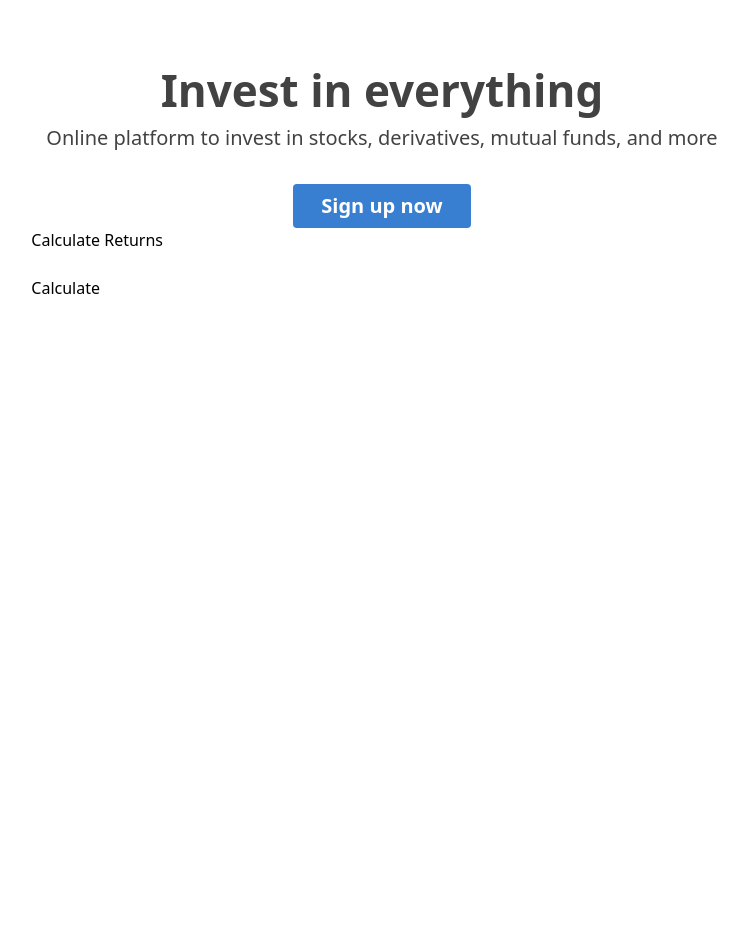
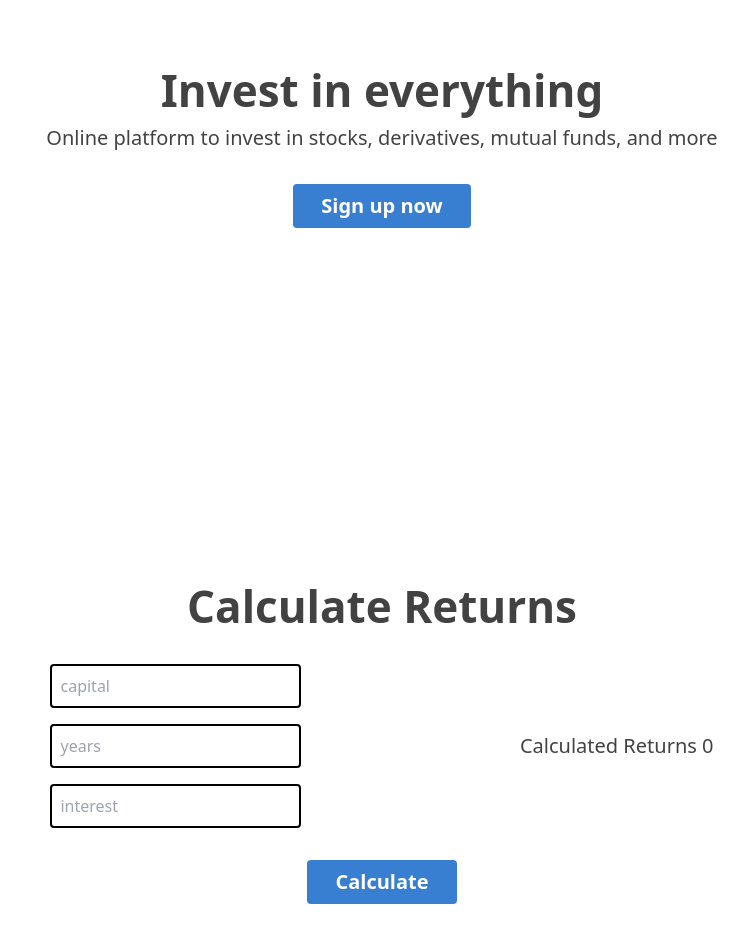
Before and after one commit to somu-code/zerodha-landing-page, a website with bundled scripts: page index.html in a window 1280 px wide. Shown: the part 629-1572 px from the top of the page, without its empty margins (258-1006 px from the left). Before the commit the page ends 929 px from the top, so only its background shows below. Built offline with nearby package versions, Linux system fonts and the light colour scheme.

Commit message:
ui for the calculator

```diff
--- a/index.html
+++ b/index.html
@@ -18,7 +18,9 @@
           <div>Product</div>
           <div>Pricing</div>
           <div>Support</div>
-          <div class="cursor-pointer"><img src="./assets/bars-solid.svg" alt="menu" /></div>
+          <div class="cursor-pointer">
+            <img src="./assets/bars-solid.svg" alt="menu" />
+          </div>
         </div>
       </nav>
     </header>
@@ -41,20 +43,52 @@
             Sign up now
           </button>
         </div>
-        <div class="calculator-container">
-            <h1>Calculate Returns</h1>
-            <div class="calculator">
-                <div class="input">
-
-                    <input type="number" name="capital" id="capital">
-                    <input type="number" name="years" id="years">
-                    <input type="number" name="interest" id="interest">
-                </div>
-                <div class="output">
-                    <span class="calculated-returns"></span>
-                </div>
-                <button>Calculate</button>
+        <div
+          class="calculator-container my-80 w-[1100px] flex flex-col justify-center"
+        >
+          <h1
+            class="text-[2.75rem] leading-5 font-semibold text-[#424242] text-center my-12"
+          >
+            Calculate Returns
+          </h1>
+          <div class="calculator flex flex-row items-center justify-evenly">
+            <div class="input flex flex-col gap-4">
+              <input
+                type="number"
+                name="capital"
+                id="capital"
+                placeholder="capital"
+                class="border-2 border-solid border-black rounded p-2"
+              />
+              <input
+                type="number"
+                name="years"
+                id="years"
+                placeholder="years"
+                class="border-2 border-solid border-black rounded p-2"
+              />
+              <input
+                type="number"
+                name="interest"
+                id="interest"
+                placeholder="interest"
+                class="border-2 border-solid border-black rounded p-2"
+              />
             </div>
+            <div class="output">
+              <div class="text-xl font-normal text-[#424242]">
+                Calculated Returns
+                <span class="calculated-returns">0</span>
+              </div>
+            </div>
+          </div>
+          <div class="flex flex-row justify-center">
+            <button
+              class="mt-8 bg-[#387ed1] text-white rounded py-2 px-7 font-semibold text-xl"
+            >
+              Calculate
+            </button>
+          </div>
         </div>
       </div>
     </main>
```
